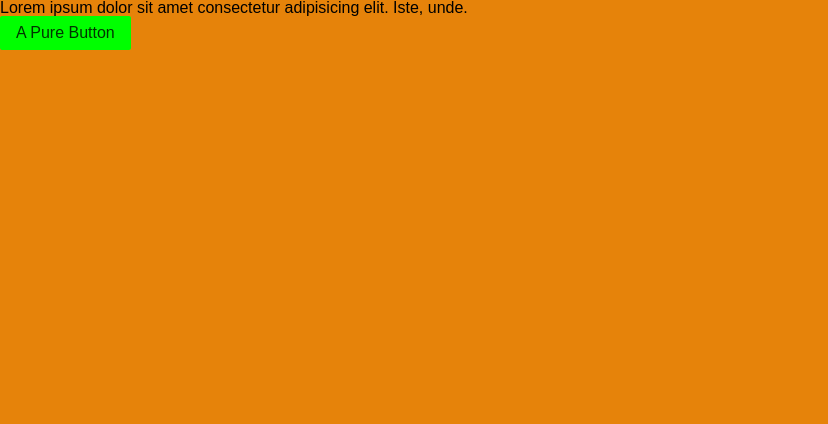
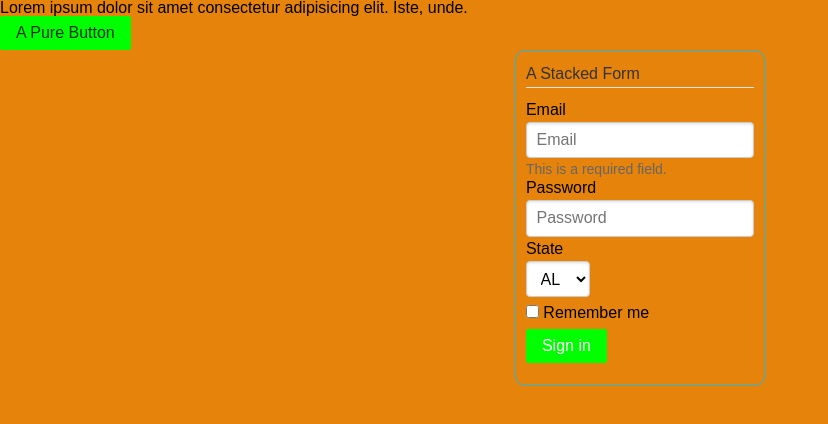
Before and after one commit to AndreyRoztorguev/css, a website: page @layer/index.html in a window 1280 px wide. Shown: the whole page, without its empty margins (0-828 px from the left). Drawn offline with nearby package versions, Linux system fonts and the light colour scheme.

Commit message:
purecss form

```diff
--- a/@layer/index.html
+++ b/@layer/index.html
@@ -9,5 +9,25 @@
   <body>
     <p>Lorem ipsum dolor sit amet consectetur adipisicing elit. Iste, unde.</p>
     <button class="pure-button">A Pure Button</button>
+    <form class="pure-form pure-form-stacked">
+      <fieldset>
+        <legend>A Stacked Form</legend>
+        <label for="stacked-email">Email</label>
+        <input id="stacked-email" type="email" placeholder="Email" />
+        <span class="pure-form-message">This is a required field.</span>
+        <label for="stacked-password">Password</label>
+        <input id="stacked-password" type="password" placeholder="Password" />
+        <label for="stacked-state">State</label>
+        <select id="stacked-state">
+          <option>AL</option>
+          <option>CA</option>
+          <option>IL</option>
+        </select>
+        <label for="stacked-remember" class="pure-checkbox">
+          <input id="stacked-remember" type="checkbox" /> Remember me
+        </label>
+        <button type="submit" class="pure-button pure-button-primary">Sign in</button>
+      </fieldset>
+    </form>
   </body>
 </html>
--- a/@layer/layers/components.css
+++ b/@layer/layers/components.css
@@ -2,4 +2,11 @@
   body {
     background: rgb(143, 7, 153);
   }
+  form {
+    width: max-content;
+    margin: 0 auto;
+    padding: 10px;
+    border-radius: 10px;
+    border: 1px solid rgb(36, 182, 219);
+  }
 }
```
